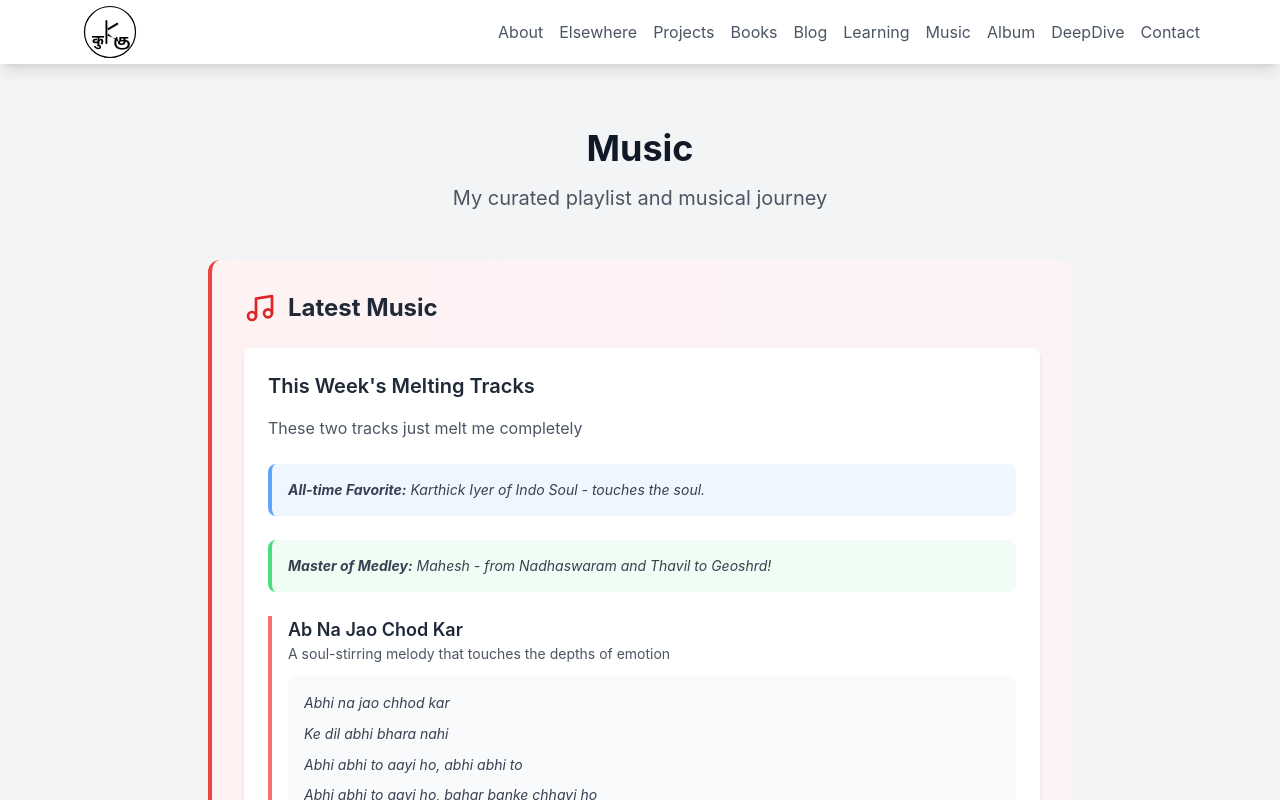
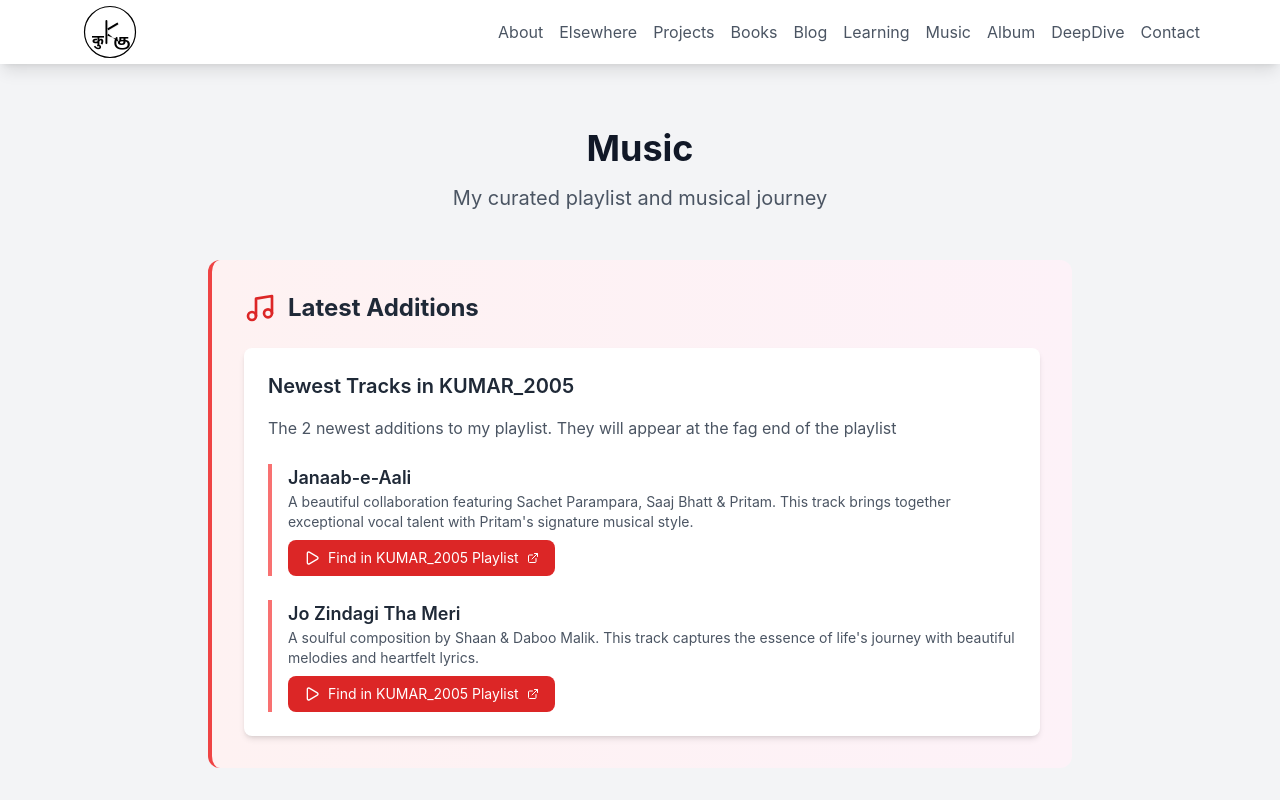
Before and after one commit to kumar2net/personal-website, a React (Vite) app: page /music in a window 1280 px wide. Built offline with nearby package versions, Linux system fonts and the light colour scheme.

Commit message:
Update music page with 2 newest KUMAR_2005 playlist additions: Janaab-e-Aali and Jo Zindagi Tha Meri

```diff
--- a/src/pages/Music.jsx
+++ b/src/pages/Music.jsx
@@ -17,7 +17,7 @@ const MusicPage = () => {
       </div>
 
       <div className="space-y-8">
-        {/* New YouTube Music Link */}
+        {/* Latest Additions to KUMAR_2005 Playlist */}
         <motion.div
           initial={{ opacity: 0, y: 20 }}
           animate={{ opacity: 1, y: 0 }}
@@ -26,76 +26,26 @@ const MusicPage = () => {
         >
           <div className="flex items-center mb-6">
             <MusicIcon className="h-8 w-8 text-red-600 mr-3" />
-            <h2 className="text-2xl font-bold text-gray-800">Latest Music</h2>
+            <h2 className="text-2xl font-bold text-gray-800">Latest Additions</h2>
           </div>
 
           <div className="bg-white p-6 rounded-lg shadow-md">
             <h3 className="text-xl font-semibold mb-4 text-gray-800">
-              This Week's Melting Tracks
+              Newest Tracks in KUMAR_2005
             </h3>
             <p className="text-gray-600 mb-6">
-              These two tracks just melt me completely
+              The 2 newest additions to my playlist. They will appear at the fag end of the playlist
             </p>
-            <div className="bg-blue-50 p-4 rounded-lg mb-6 border-l-4 border-blue-400">
-              <p className="text-sm text-gray-700 italic">
-                <strong>All-time Favorite:</strong> Karthick Iyer of Indo Soul -
-                touches the soul.
-              </p>
-            </div>
-            <div className="bg-green-50 p-4 rounded-lg mb-6 border-l-4 border-green-400">
-              <p className="text-sm text-gray-700 italic">
-                <strong>Master of Medley:</strong> Mahesh - from Nadhaswaram and
-                Thavil to Geoshrd!
-              </p>
-            </div>
 
-            <div className="space-y-4">
+            <div className="space-y-6">
+              {/* Track 1 - Janaab-e-Aali */}
               <div className="border-l-4 border-red-400 pl-4">
                 <h4 className="font-semibold text-lg text-gray-800">
-                  Ab Na Jao Chod Kar
+                  Janaab-e-Aali
                 </h4>
                 <p className="text-sm text-gray-600 mb-2">
-                  A soul-stirring melody that touches the depths of emotion
-                </p>
-
-                <div className="bg-gray-50 p-4 rounded-lg my-3 italic text-sm text-gray-700 leading-relaxed">
-                  <p className="mb-2">Abhi na jao chhod kar</p>
-                  <p className="mb-2">Ke dil abhi bhara nahi</p>
-                  <p className="mb-2">Abhi abhi to aayi ho, abhi abhi to</p>
-                  <p className="mb-2">
-                    Abhi abhi to aayi ho, bahar banke chhayi ho
-                  </p>
-                  <p className="mb-2">
-                    Hawa zara mehak to le, nazar zara behak to le
-                  </p>
-                  <p className="mb-2">Yeh shaam dhal to le zara</p>
-                  <p className="mb-2">Yeh dil sambhal to le zara</p>
-                  <p className="mb-2">Main thodi deir jee to loon</p>
-                  <p className="mb-2">Nashe ke ghoont pee to loon</p>
-                  <p className="mb-2">Abhi to kuchh kaha nahi</p>
-                  <p className="mb-2">Abhi to kuchh sun nahi</p>
-                  <p>Abhi na jao chhod kar ke dil abhi bhara nahi</p>
-                </div>
-
-                <a
-                  href="https://music.youtube.com/playlist?list=PLUTFXCgXawk8yPaOn2iiq1hH24OEeRVNu&si=Wxt3p7_meOmIYilq"
-                  target="_blank"
-                  rel="noopener noreferrer"
-                  className="inline-flex items-center px-4 py-2 bg-red-600 text-white rounded-lg hover:bg-red-700 transition-colors text-sm"
-                >
-                  <Play className="h-4 w-4 mr-2" />
-                  Find in KUMAR_2025 Playlist
-                  <ExternalLink className="h-3 w-3 ml-2" />
-                </a>
-              </div>
-
-              <div className="border-l-4 border-red-400 pl-4">
-                <h4 className="font-semibold text-lg text-gray-800">
-                  Narumugaye
-                </h4>
-                <p className="text-sm text-gray-600 mb-2">
-                  A hauntingly beautiful composition that resonates deep within.
-                  Flute by Siva is just out of this world.
+                  A beautiful collaboration featuring Sachet Parampara, Saaj Bhatt & Pritam.
+                  This track brings together exceptional vocal talent with Pritam's signature musical style.
                 </p>
                 <a
                   href="https://music.youtube.com/playlist?list=PLUTFXCgXawk8yPaOn2iiq1hH24OEeRVNu&si=Wxt3p7_meOmIYilq"
@@ -104,7 +54,28 @@ const MusicPage = () => {
                   className="inline-flex items-center px-4 py-2 bg-red-600 text-white rounded-lg hover:bg-red-700 transition-colors text-sm"
                 >
                   <Play className="h-4 w-4 mr-2" />
-                  Find in KUMAR_2025 Playlist
+                  Find in KUMAR_2005 Playlist
+                  <ExternalLink className="h-3 w-3 ml-2" />
+                </a>
+              </div>
+
+              {/* Track 2 - Jo Zindagi Tha Meri */}
+              <div className="border-l-4 border-red-400 pl-4">
+                <h4 className="font-semibold text-lg text-gray-800">
+                  Jo Zindagi Tha Meri
+                </h4>
+                <p className="text-sm text-gray-600 mb-2">
+                  A soulful composition by Shaan & Daboo Malik. This track captures the essence
+                  of life's journey with beautiful melodies and heartfelt lyrics.
+                </p>
+                <a
+                  href="https://music.youtube.com/playlist?list=PLUTFXCgXawk8yPaOn2iiq1hH24OEeRVNu&si=Wxt3p7_meOmIYilq"
+                  target="_blank"
+                  rel="noopener noreferrer"
+                  className="inline-flex items-center px-4 py-2 bg-red-600 text-white rounded-lg hover:bg-red-700 transition-colors text-sm"
+                >
+                  <Play className="h-4 w-4 mr-2" />
+                  Find in KUMAR_2005 Playlist
                   <ExternalLink className="h-3 w-3 ml-2" />
                 </a>
               </div>
```
